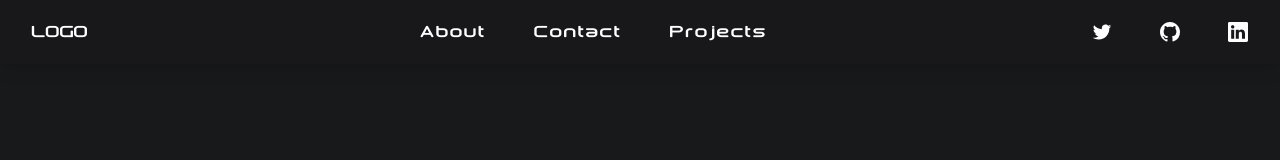
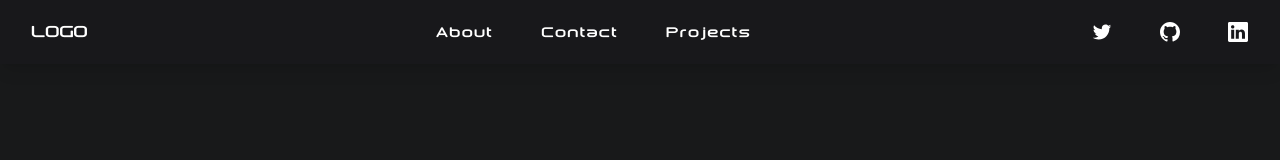
Before and after one commit to Vinayak-Kadam-18/Portfolio, a React (Create React App) app: page / in a window 1280 px wide. Shown: the top 160 px of the page. Built offline with nearby package versions, Linux system fonts and the light colour scheme; a web font is replaced by a local one.

Commit message:
first commit

```diff
--- a/src/components/About.js
+++ b/src/components/About.js
@@ -12,7 +12,7 @@ export default function About
   return (
 
 
-        <div className='container mx-auto text-white mt-24 md:pt-44 p-6 md:grid grid-cols-2  md:p-2' id="about">
+        <div className='container mx-auto text-white pt-24 md:pt-44 p-6 md:grid grid-cols-2  md:p-2' id="about">
 
             <div className='md:flex items-center justify-center sm:hidden'>
                 <img className=' justify-items-center md:w-110 rounded-tl-extraLarge rounded-br-extraLarge rounded-tr-2xl rounded-bl-2xl shadow-2xl hidden md:flex' src={profile} alt="err" />
--- a/src/components/Header.js
+++ b/src/components/Header.js
@@ -4,6 +4,7 @@ import developerlogo from '../images/programmer.png';
 import { MdAddIcCall } from 'react-icons/md';
 export default function Header() {
   return (
+    <>
     <div className='text-white md:pt-20 md:pl-24'>
         <p className='pt-10 pl-10 font-downlinkBold text-md md:text-2xl md:pt-20 '>HI THERE👋.I'M</p>
         <p className='pt-5 pl-10 font-downlinkBold  tracking-widest text-3xl md:text-6xl '>Vinayak Kadam</p>
@@ -25,5 +26,6 @@ export default function Header() {
         <MdAddIcCall />&nbsp;Get In Touch
         </button></Link></p>
     </div>
+  </>
   )
 }
--- a/src/components/Navbar.js
+++ b/src/components/Navbar.js
@@ -8,13 +8,13 @@ import { BsLinkedin } from "react-icons/bs";
 export default function Navbar() {
   return (
     <>
-      <nav className=" flex justify-between items-center h-16 text-white bg-zinc-900 shadow-lg font-semibold font-downlinkBold sticky top-0 z-50" role="navigation">
+      <nav className="m-0 p-0 flex justify-between items-center h-16 text-white bg-zinc-900 shadow-lg font-semibold font-downlinkBold sticky top-0 z-50" role="navigation">
         <Link to="/" className="pl-8">
 
           LOGO
         </Link>
 
-        <div className="px-4 cursor-pointer md:hidden">
+        {/* <div className="px-4 cursor-pointer hidden">
           <svg
             class="w-6 h-6"
             fill="none"
@@ -29,30 +29,30 @@ export default function Navbar() {
               d="M4 6h16M4 12h16M4 18h16"
             ></path>
           </svg>
-        </div>
+        </div> */}
 
-        <div className="pl-8 text-center cursor-pointer md:block hidden">
+        <div className="pl-8 text-center cursor-pointer text-sm">
            <Link
             activeClass="active"
             to="about"
             spy={true}
             smooth={true}
-            offset={50}
-            duration={1400} className="p-6 tracking-widest ">About</Link>
+            offset={0}
+            duration={1400} className="p-3 md:p-6 tracking-widest ">About</Link>
             <Link
             activeClass="active"
             to="contact"
             spy={true}
             smooth={true}
-            offset={50}
-            duration={1400} className="p-6 tracking-widest ">Contact</Link>
+            offset={0}
+            duration={1400} className="p-3 md:p-6 tracking-widest ">Contact</Link>
              <Link
             activeClass="active"
             to="project"
             spy={true}
             smooth={true}
-            offset={50}
-            duration={1400} className="p-6 tracking-widest ">Projects</Link>
+            offset={0}
+            duration={1400} className="p-3 md:p-6 tracking-widest ">Projects</Link>
 
         </div>
 
--- a/src/components/Project.js
+++ b/src/components/Project.js
@@ -6,7 +6,7 @@ import card3 from "../images/petadoption.jpg";
 import card1 from '../images/cardimg.jpg'
 export default function Project() {
   return (
-    <div className='p-6 text-white  mt-24 md:mt-30 md:p-28' id="project">
+    <div className='p-6 text-white  pt-24 md:mt-30 md:p-28' id="project">
         <div className='flex items-center'>
 
                     <h1 className='text-3xl font-downlinkBold md:text-4xl' >Projects&nbsp;&nbsp;</h1>
--- a/src/index.css
+++ b/src/index.css
@@ -4,6 +4,7 @@
 
 body {
   margin: 0;
+  padding:0;
   font-family: -apple-system, BlinkMacSystemFont, 'Segoe UI', 'Roboto', 'Oxygen',
     'Ubuntu', 'Cantarell', 'Fira Sans', 'Droid Sans', 'Helvetica Neue',
     sans-serif;
```
